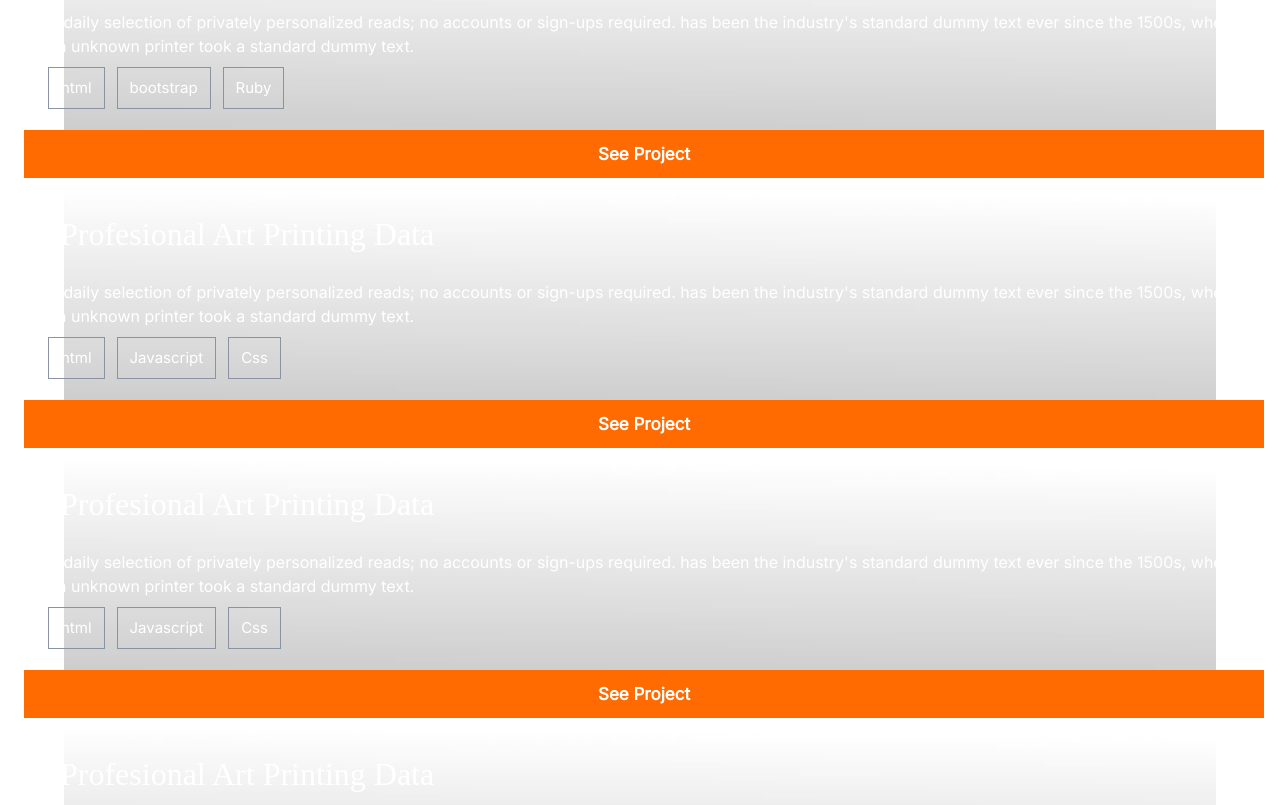
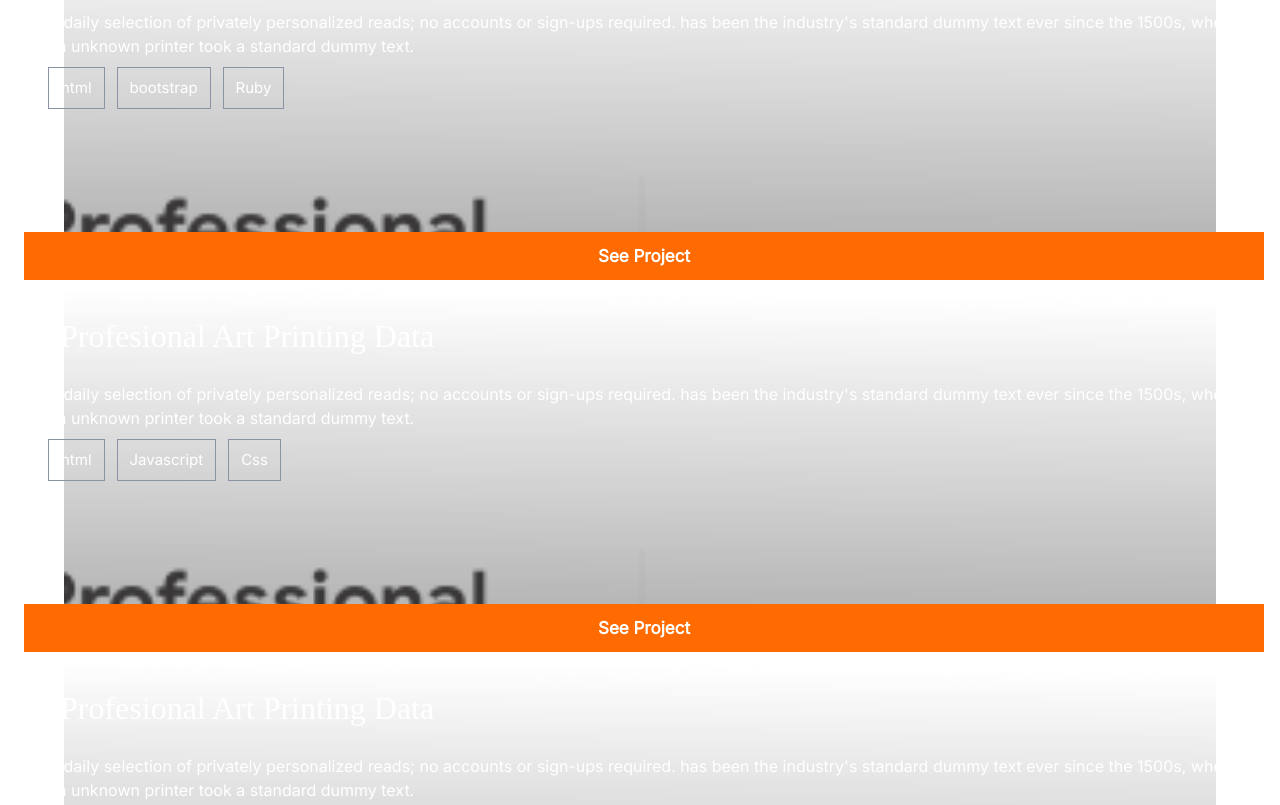
Before and after one commit to BezzB/Setup-mobile-first, a website: page index.html in a window 1280 px wide. Shown: the part 2380-3185 px from the top of the page. Drawn offline with Linux system fonts and the light colour scheme.

Commit message:
Update style.css
styles files updated

```diff
--- a/styles.css
+++ b/styles.css
@@ -258,10 +258,11 @@ font-weight: 700;
 
   }
   .work .project-button {
+    position: relative;
     background-color: #ff6b00;
     height: 48px;
     color: #fff;
-    margin-top: 22px;
+    margin-top: 10%;
     font-weight: 700;
     font-size: 17px;
     line-height: 24px;
```
